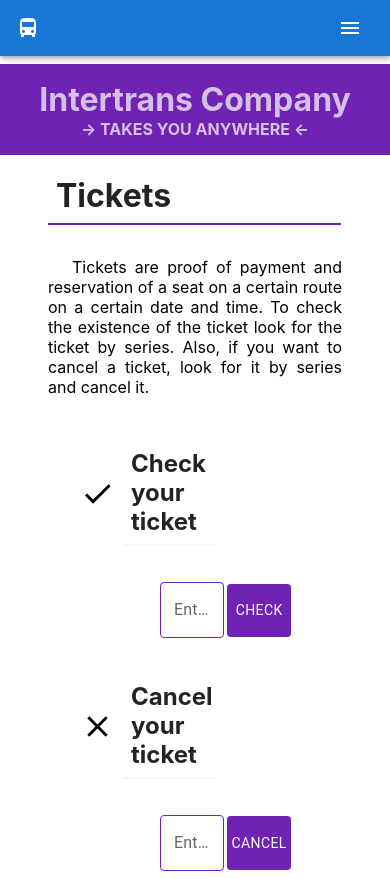
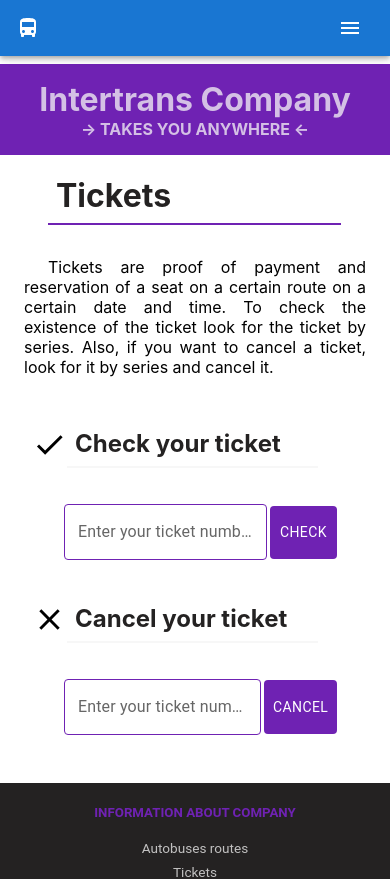
Before and after one commit to carla-vartolomei/transport-app, a Next.js app: page /tickets in a window 390 px wide. Shown: the top 879 px of the page. Built offline with nearby package versions, Linux system fonts and the light colour scheme.

Commit message:
make tickets page responsive

```diff
--- a/styles/Tickets.module.scss
+++ b/styles/Tickets.module.scss
@@ -18,11 +18,15 @@
 .cancelSection {
   width: 50%;
   height: 100%;
-  display: grid;
-  grid-template-columns: 0.5fr 0.1fr;
+  display: flex;
+  flex-direction: row;
   align-items: center;
   margin-left: 10rem;
   gap: 0.2rem;
+  .checkField,
+  .cancelField {
+    flex-grow: 1;
+  }
 
   .checkButton,
   .cancelButton {
@@ -46,3 +50,27 @@
 .cancelSection {
   margin-bottom: 3rem;
 }
+
+@media (max-width: 699px) {
+  .pageSubtitle {
+    margin-right: 0;
+    margin-left: 2rem;
+    padding: 0;
+    gap: 0;
+    h2 {
+      width: 70%;
+    }
+  }
+
+  .checkSection,
+  .cancelSection {
+    margin-left: 4rem;
+    width: 70%;
+
+    gap: 0.2rem;
+    .checkField,
+    .cancelField {
+      flex-grow: 1;
+    }
+  }
+}
--- a/styles/globals.scss
+++ b/styles/globals.scss
@@ -53,7 +53,7 @@ a {
 
 @media (max-width: 699px) {
   .pageDescription {
-    margin: 1.5rem 3rem;
+    margin: 1.5rem;
   }
 }
 
```
